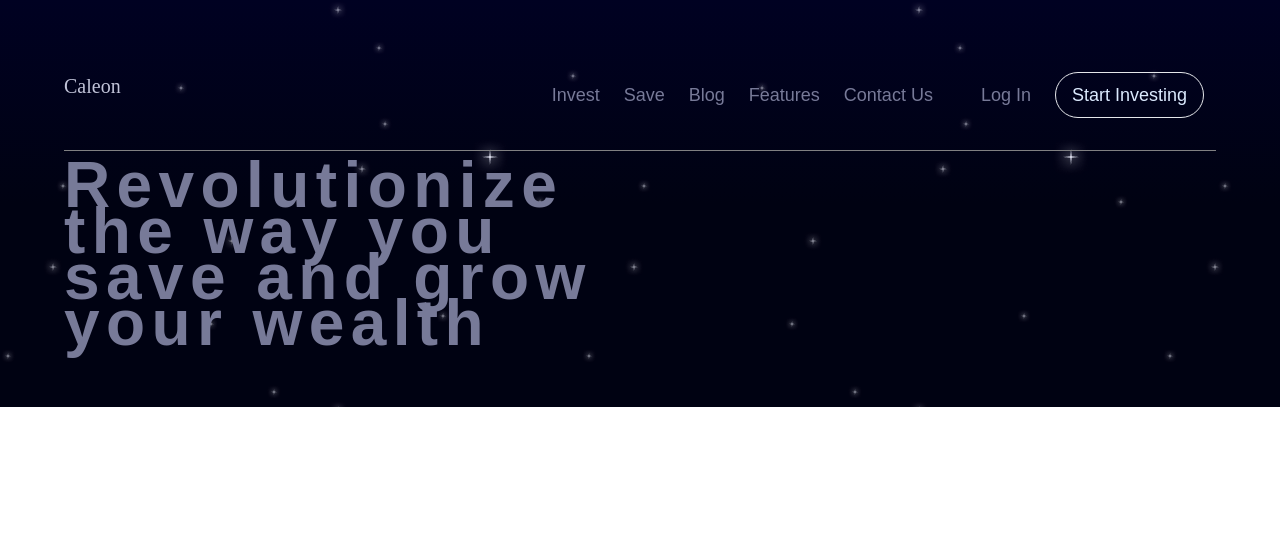
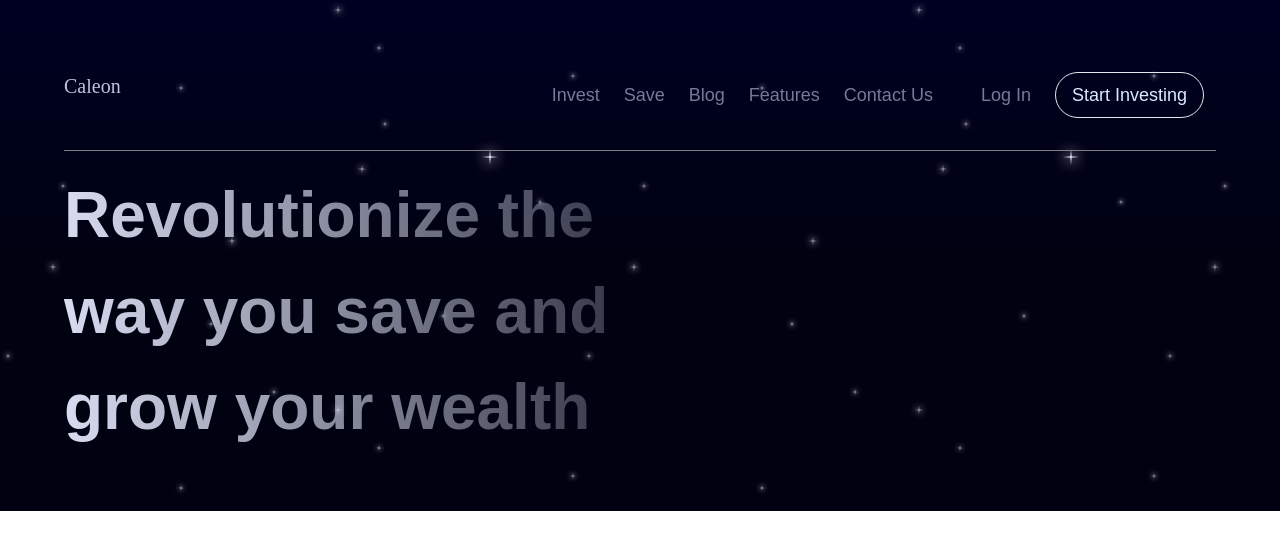
Before and after one commit to yusuf-ishaku/calone, a React (Vite) app: page / in a window 1280 px wide. Shown: the top 550 px of the page. Built offline with nearby package versions, Linux system fonts and the light colour scheme; a web font is replaced by a local one.

Commit message:
I call Charlie

```diff
--- a/src/index.css
+++ b/src/index.css
@@ -19,6 +19,15 @@
     font-family: 'Satoshi', sans-serif;
 
   }
+  .text-g{
+    font-size: 64px;
+    font-weight: 900;
+  }
+  .still{
+    background-image: linear-gradient(to right , #D9DCF1, #D9DCF11C );
+    background-clip: text;
+    -webkit-text-fill-color: transparent;
+  }
   .leading-20{
     line-height: 4rem;
   }
--- a/src/pages/home.jsx
+++ b/src/pages/home.jsx
@@ -9,10 +9,10 @@ export const Home = () =>{
                 <div className="outer  py-10">
                     <Navbar></Navbar>
                     <div className="w-full flex px-16 p-4">
-                        <div className="w-1/2">
-                            <span className="text-3xl tracking-widest text-satoshi text-relieve text-[64px] leading-20 font-black">
+                        <div className="w-2/3">
+                            <p className="still text-g text-satoshi text-relieve">
                                 Revolutionize the way you save and grow your wealth
-                            </span>
+                            </p>
                         </div>
                         <div className="w-1/2 relative">
                             <img className="absolute hidden top-0 left-0" src={Star1} alt="" />
```
